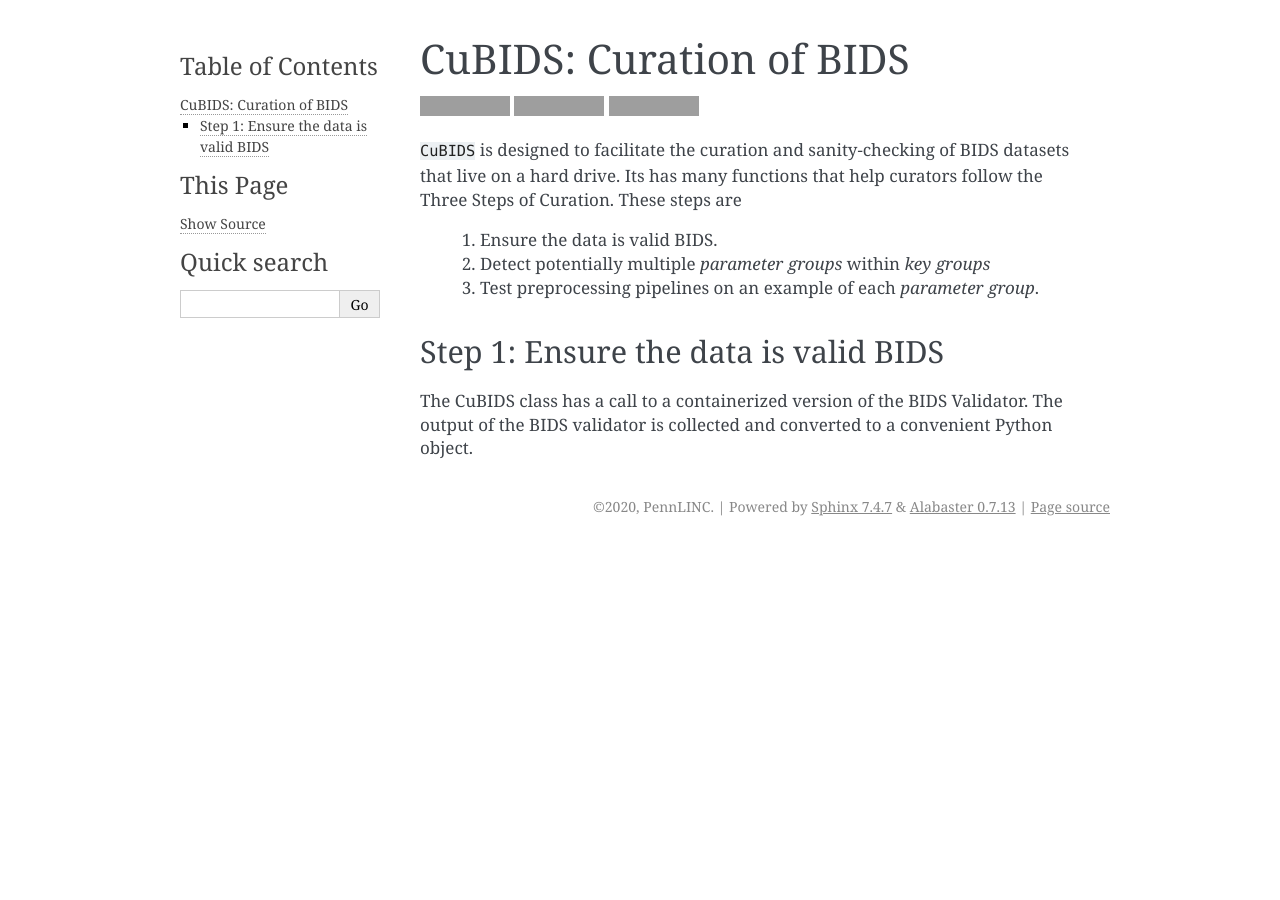
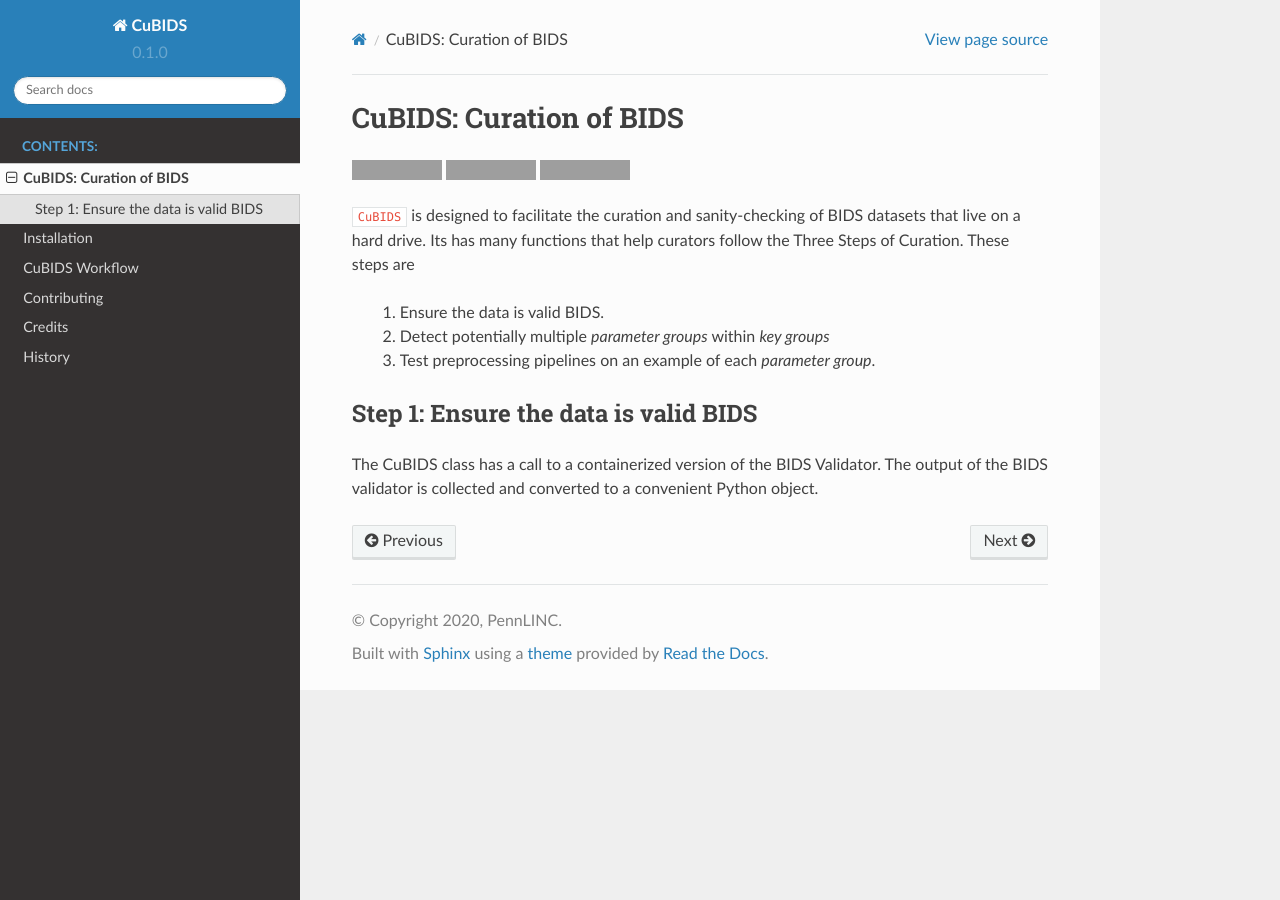
Before and after one commit to PennLINC/CuBIDS, a Sphinx documentation site: the page built from docs/readme.rst, in a window 1280 px wide. Built offline with Sphinx 7.4.7 and the Read the Docs theme 2.0.0, drawn with Linux system fonts in a browser that asks for light colours; grey boxes are pictures that could not be loaded.

Commit message:
updated sphinx format in readthedocs and added circleci badge to readthedocs

```diff
--- a/README.rst
+++ b/README.rst
@@ -6,8 +6,8 @@ CuBIDS: Curation of BIDS
 .. image:: https://img.shields.io/pypi/v/cubids.svg
         :target: https://pypi.python.org/pypi/cubids
 
-.. image:: https://img.shields.io/travis/PennLINC/cubids.svg
-        :target: https://travis-ci.com/PennLINC/cubids
+.. image:: https://circleci.com/gh/PennLINC/CuBIDS.svg?style=svg
+        :target: https://circleci.com/gh/PennLINC/CuBIDS
 
 .. image:: https://readthedocs.org/projects/cubids/badge/?version=latest
         :target: https://cubids.readthedocs.io/en/latest/?badge=latest
--- a/docs/conf.py
+++ b/docs/conf.py
@@ -83,7 +83,7 @@ todo_include_todos = False
 # The theme to use for HTML and HTML Help pages.  See the documentation for
 # a list of builtin themes.
 #
-html_theme = 'alabaster'
+html_theme = 'sphinx_rtd_theme'
 
 # Theme options are theme-specific and customize the look and feel of a
 # theme further.  For a list of options available for each theme, see the
```
